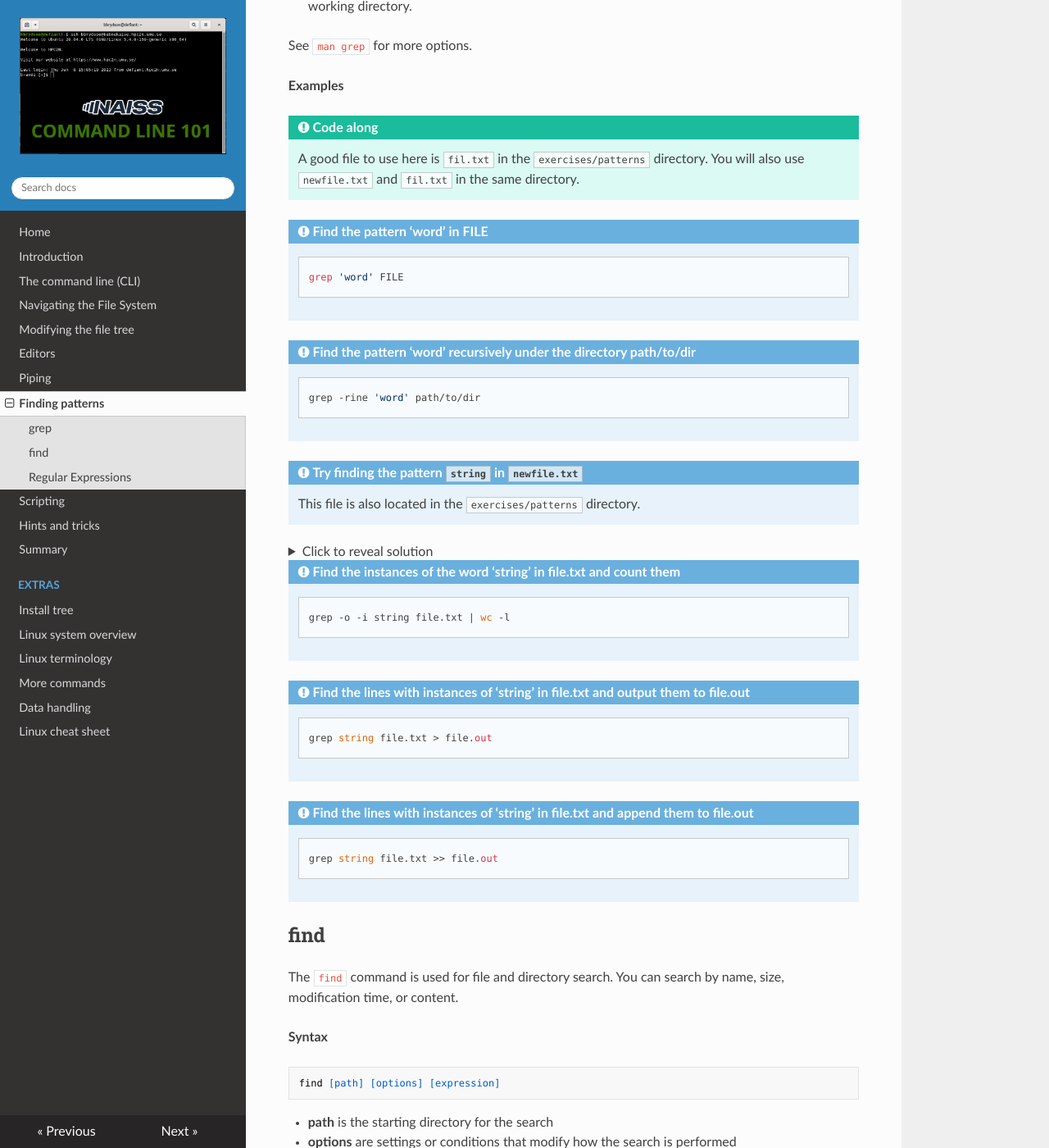
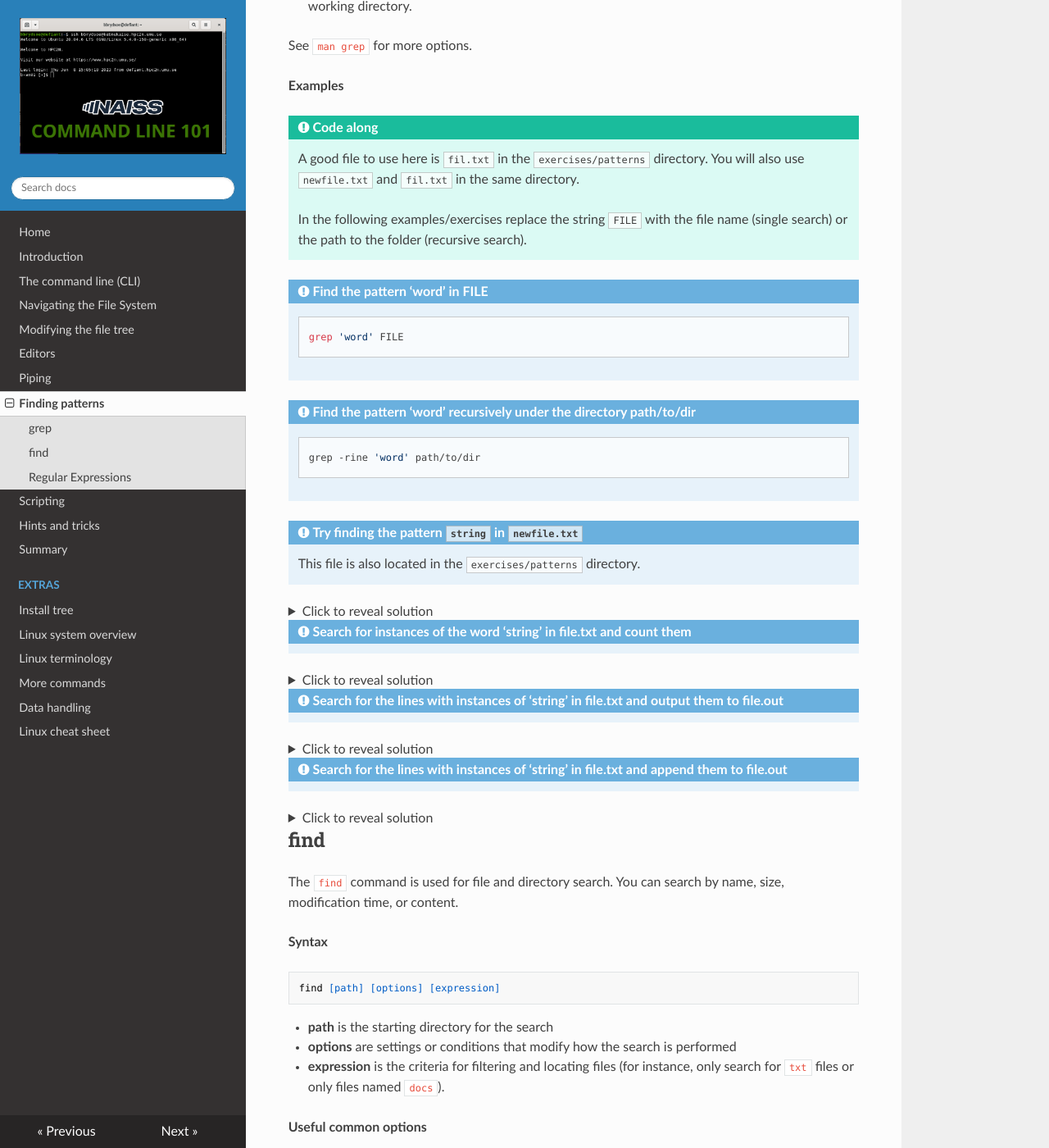
Before and after one commit to hpc2n/linux-command-line-101, an MkDocs documentation site: the page built from docs/patterns.md, in a window 1280 px wide and 1400 px high, scrolled down 1274 px. Shown: the whole window at 82% size. Built offline with MkDocs 1.6.1, drawn with Linux system fonts in a browser that asks for light colours; nearby versions of some CDN libraries; some of the changed text lies outside the part shown.

Commit message:
Patterns: examples -> exercises

````diff
--- a/docs/patterns.md
+++ b/docs/patterns.md
@@ -52,6 +52,9 @@
 
     A good file to use here is ``fil.txt`` in the ``exercises/patterns`` directory. You will also use ``newfile.txt`` and ``fil.txt`` in the same directory.
 
+    In the following examples/exercises replace the string ``FILE`` with the file name (single search) or the path to the
+    folder (recursive search).
+
 !!! Example "Find the pattern 'word' in FILE"
 
     ```bash
@@ -72,19 +75,25 @@
 
     ![grep string](images/grepstring.png){: style="width: 400px;float: right;padding: 3px;}
 
-!!! Example "Find the instances of the word 'string' in file.txt and count them"
+!!! Exercise "Search for instances of the word 'string' in file.txt and count them"
+
+??? Solution "Click to reveal solution"
 
     ```bash
     grep -o -i string file.txt | wc -l
     ```
 
-!!! Example "Find the lines with instances of 'string' in file.txt and output them to file.out"
+!!! Exercise "Search for the lines with instances of 'string' in file.txt and output them to file.out"
+
+??? Solution "Click to reveal solution"
 
     ```bash
     grep string file.txt > file.out
     ```
 
-!!! Example "Find the lines with instances of 'string' in file.txt and append them to file.out"
+!!! Exercise "Search for the lines with instances of 'string' in file.txt and append them to file.out"
+
+??? Solution "Click to reveal solution"
 
     ```bash
     grep string file.txt >> file.out
@@ -115,19 +124,23 @@
 
 For more options, check ``man find``
 
-**Examples**
+**Exercises**
 
 !!! tip "Try yourself"
 
     You could do the searches inside ``exercises`` directory or inside ``exercises/patterns`` directory.
 
-    1. Find the file ``myfile.txt`` in the directory you are standing in and below:
+!!! Exercise "Find the file ``myfile.txt`` in the directory you are standing in and below"
+
+??? Solution "Click to reveal solution"
 
     ```bash
     find . -type f -name "file.txt"
     ```
 
-    2. Find the files ``myfile.txt`` as part of the name in the directory ``expressions/patterns`` while standing in ``exercises/script``
+!!! "Find the files ``myfile.txt`` as part of the name in the directory ``expressions/patterns`` while standing in ``exercises/script``"
+
+??? Solution "Click to reveal solution"
 
     ```bash
     find ../patterns/ -type f -name "myfile0.txt"
@@ -161,13 +174,15 @@
 - **|** This wildcard makes a logical OR relationship between wildcards. You can thus search something or something else. You may need to add a '\' before this command to avoid the shell thinking you want a pipe.
 - **[^]** This is the equivalent of [!] in standard wildcards, i.e. it is a logical “not” and will match anything not listed within the square brackets.
 
-!!! Example
+!!! Exercise "Search the file myfile for lines starting with an "s" and ending with an "n", and prints them to the standard output"
+
+??? Solution "Click to reveal solution"
 
     ```bash
     $ cat myfile | grep '^s.*n$'
     ```
 
-    This command searches the file myfile for lines starting with an "s" and ending with an "n", and prints them to the standard output.
+
 
 !!! note "Keypoints"
 
````
